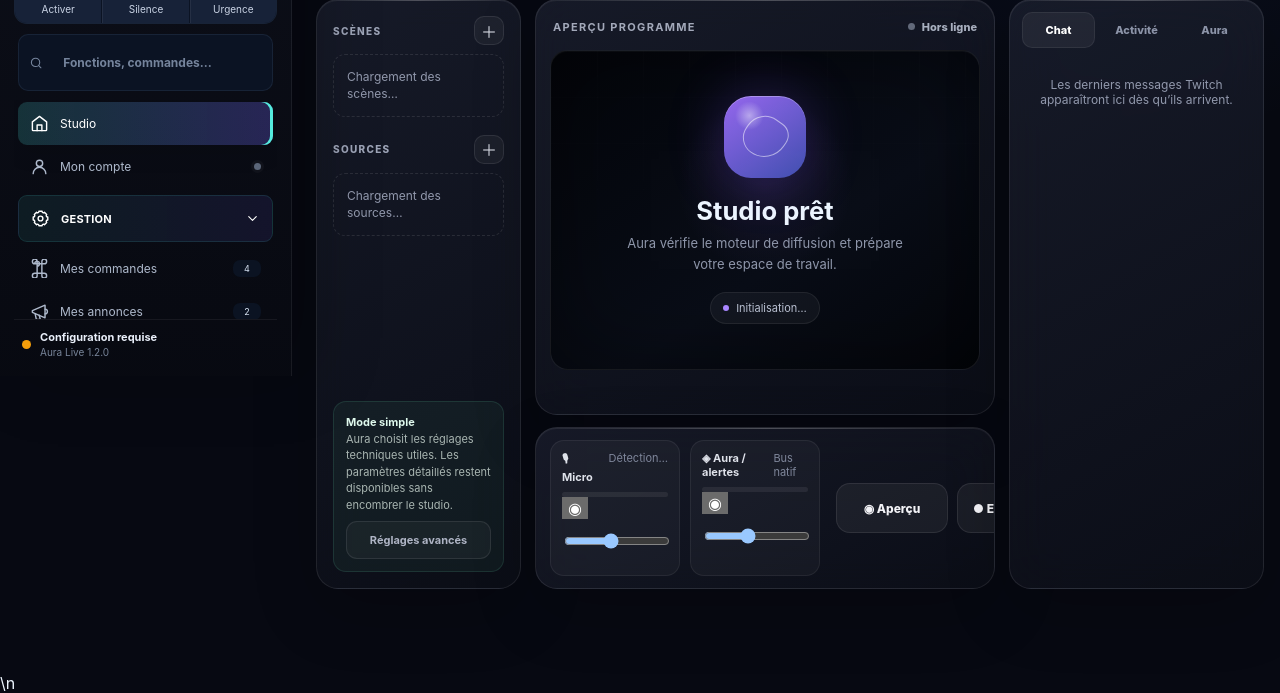
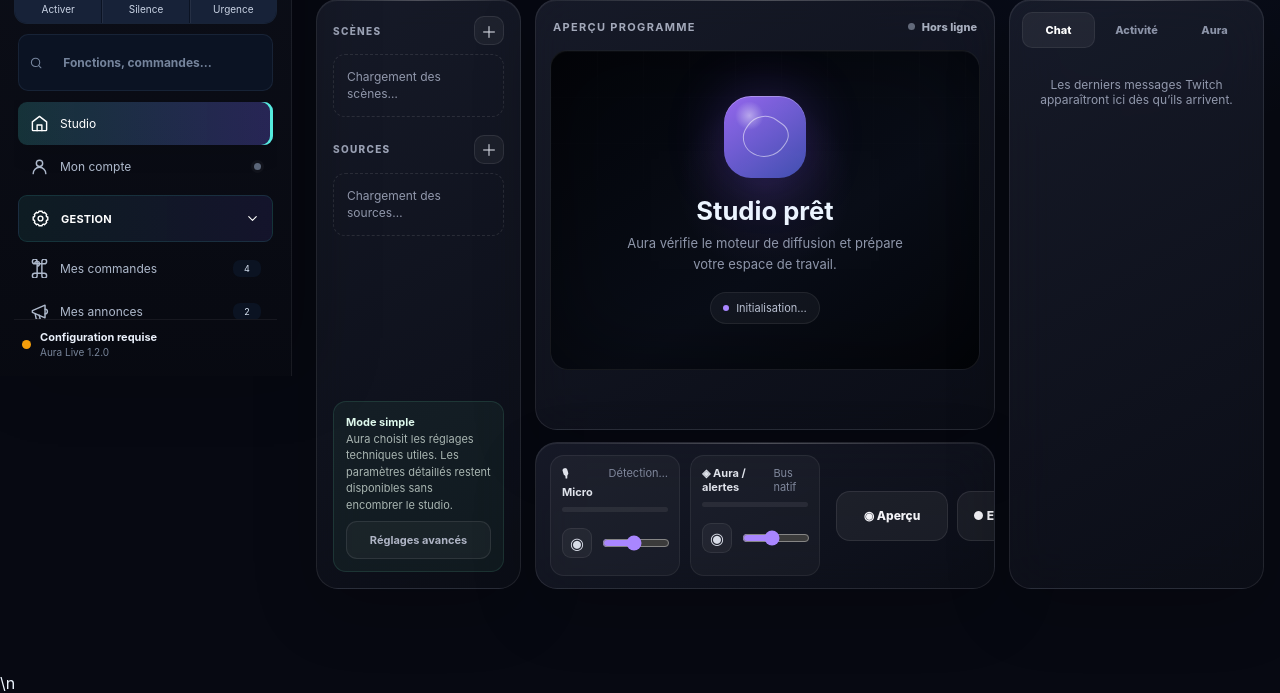
Before and after one commit to XDSawyerLoL/Auralive, a FastAPI app: page / in a window 1280 px wide. Shown: the part 424-1117 px from the top of the page. Run offline with FastAPI, Linux system fonts and the light colour scheme; data comes from the database, SQL or seed files in the repository; data that the repository does not hold is empty.

Commit message:
Aura Studio: style native audio mixer controls

```diff
--- a/app/web/static/aura-studio.css
+++ b/app/web/static/aura-studio.css
@@ -676,6 +676,35 @@
   transition: width .22s ease;
 }
 
+.audio-controls {
+  display: grid;
+  grid-template-columns: 30px 1fr;
+  gap: 8px;
+  align-items: center;
+  margin-top: 9px;
+}
+
+.audio-controls input[type="range"] {
+  width: 100%;
+  accent-color: var(--studio-violet);
+}
+
+.audio-mute {
+  width: 30px;
+  height: 30px;
+  border: 1px solid rgba(255,255,255,.075);
+  border-radius: 9px;
+  color: #d8dce7;
+  background: rgba(255,255,255,.045);
+  cursor: pointer;
+}
+
+.audio-mute.muted {
+  color: #ff9aa9;
+  border-color: rgba(255,100,124,.2);
+  background: rgba(255,100,124,.07);
+}
+
 .studio-main-actions {
   display: flex;
   gap: 9px;
```
